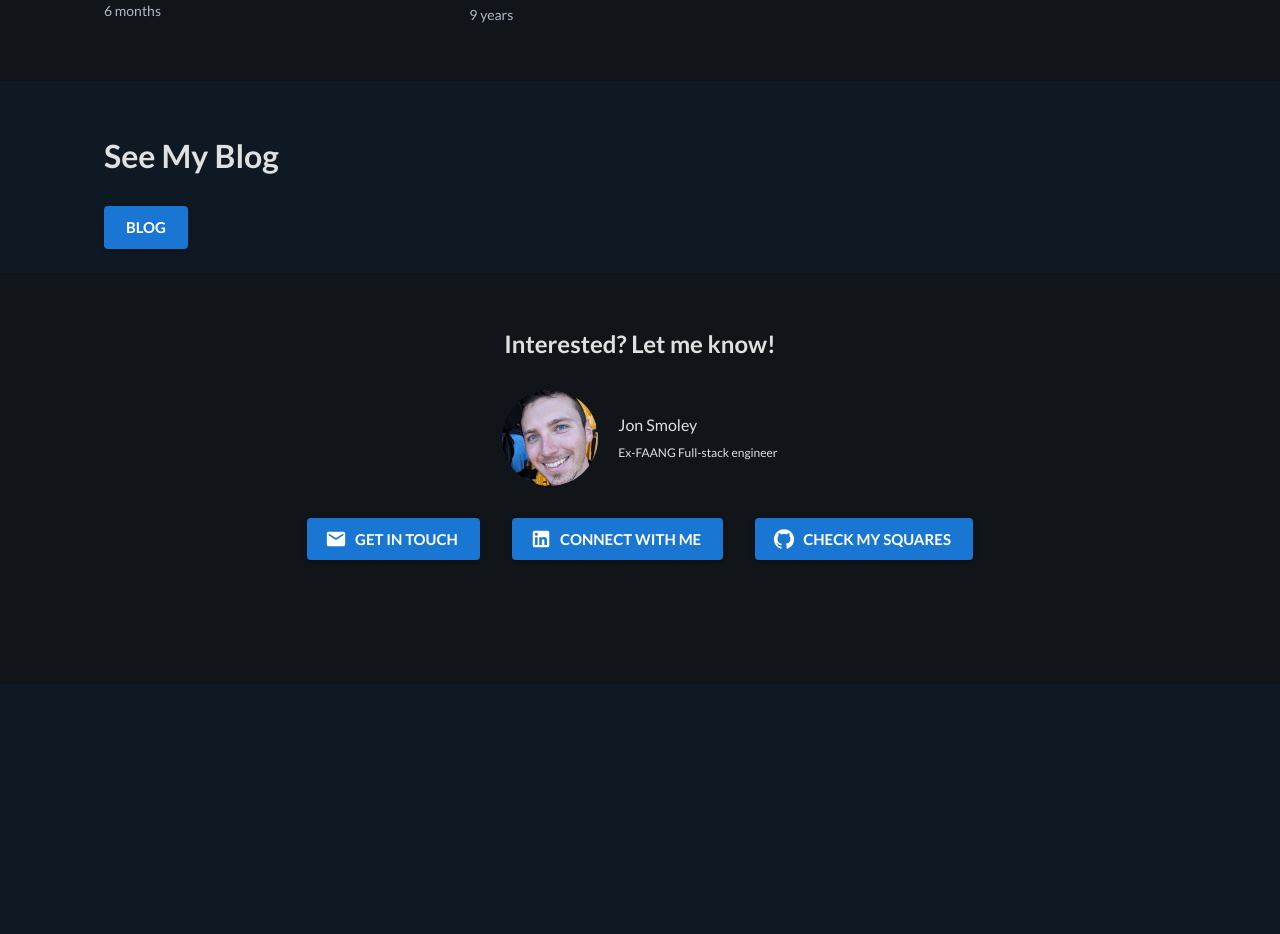
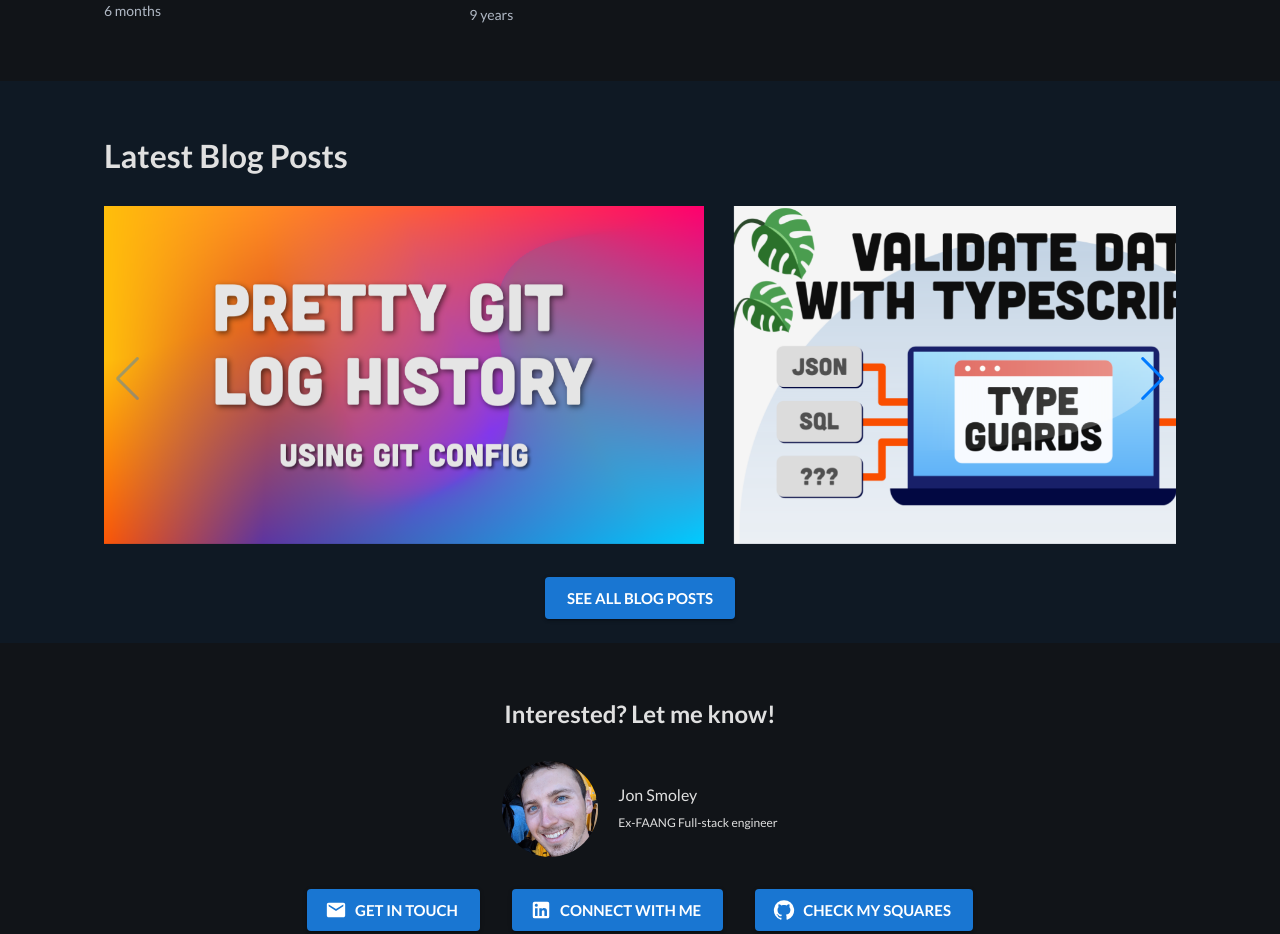
Before and after one commit to jonathanws/personal-website-next, a Next.js app: page / in a window 1280 px wide. Shown: the part 822-1756 px from the top of the page. Before the commit the page ends 1506 px from the top, so only its background shows below. Built offline with nearby package versions, Linux system fonts and the light colour scheme.

Commit message:
Added blog carousel

```diff
--- a/package.json
+++ b/package.json
@@ -19,7 +19,8 @@
     "next": "latest",
     "react": "latest",
     "react-dom": "latest",
-    "react-syntax-highlighter": "^15.5.0"
+    "react-syntax-highlighter": "^15.5.0",
+    "swiper": "^10.3.1"
   },
   "devDependencies": {
     "@types/node": "latest",
--- a/src/components/SeeMyBlog.tsx
+++ b/src/components/SeeMyBlog.tsx
@@ -1,18 +1,67 @@
+import { useTheme } from '@mui/material'
 import Box from '@mui/material/Box'
 import Button from '@mui/material/Button'
 import Container from '@mui/material/Container'
 import Typography from '@mui/material/Typography'
+import useMediaQuery from '@mui/material/useMediaQuery'
+import 'swiper/css'
+import 'swiper/css/navigation'
+import { Navigation } from 'swiper/modules'
+import { Swiper, SwiperSlide } from 'swiper/react'
+import { getBlogPosts } from '@/services/blogPosts'
 import { BG_ALT, sectionPaddings } from '@/services/theming'
 
 export default function SeeMyBlog() {
+	const theme = useTheme()
+
+	const slidesPerView = useMediaQuery(theme.breakpoints.up('sm'))
+		? 1.75 // large devices
+		: 1.25 // small devices
+
+	const blogPreviews = getBlogPosts()
+		.map(({ heroSrc, menuTitle, url }, i) => (
+			<SwiperSlide key={i}>
+				<a href={`/blog/${url}`}>
+					<img
+						alt={menuTitle}
+						src={heroSrc}
+						style={{
+							height: '100%',
+							width: '100%',
+						}}
+					/>
+				</a>
+			</SwiperSlide>
+		))
+
 	return (
 		<Box sx={{ backgroundColor: BG_ALT }}>
 			<Container sx={sectionPaddings}>
-				<Typography variant='h3'>See My Blog</Typography>
+				<Typography variant='h3'>Latest Blog Posts</Typography>
 
-				<Button size='large' variant='contained' href='/blog'>
-					Blog
-				</Button>
+				<Swiper
+					slidesPerView={slidesPerView}
+					spaceBetween={30}
+					modules={[Navigation]}
+					navigation
+				>
+					{blogPreviews}
+				</Swiper>
+
+				<Box
+					display='flex'
+					justifyContent='center'
+					mt={3}
+				>
+					<Button
+						size='large'
+						color="primary"
+						variant="contained"
+						href='/blog'
+					>
+						See all blog posts
+					</Button>
+				</Box>
 			</Container>
 		</Box>
 	)
```
Also changed, not shown: 1 other file (tests, documents, lock files or other folders).
